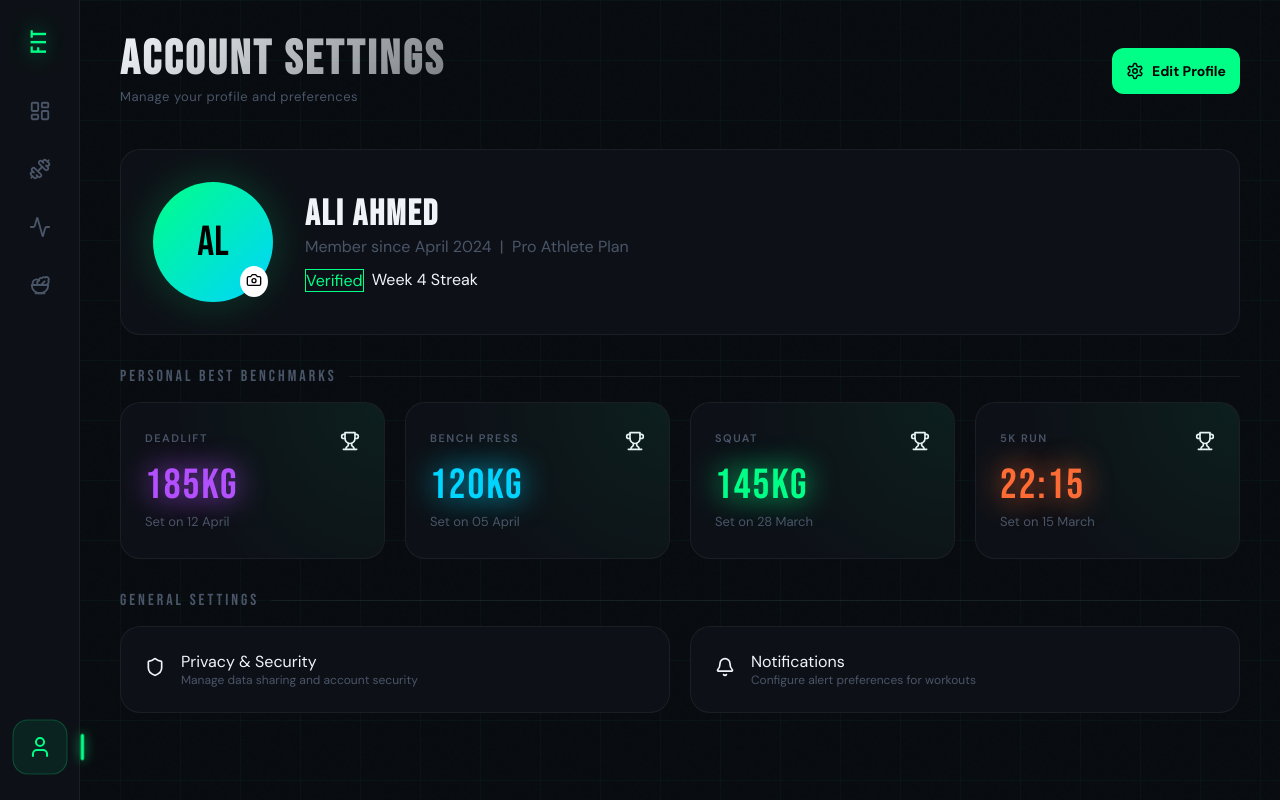
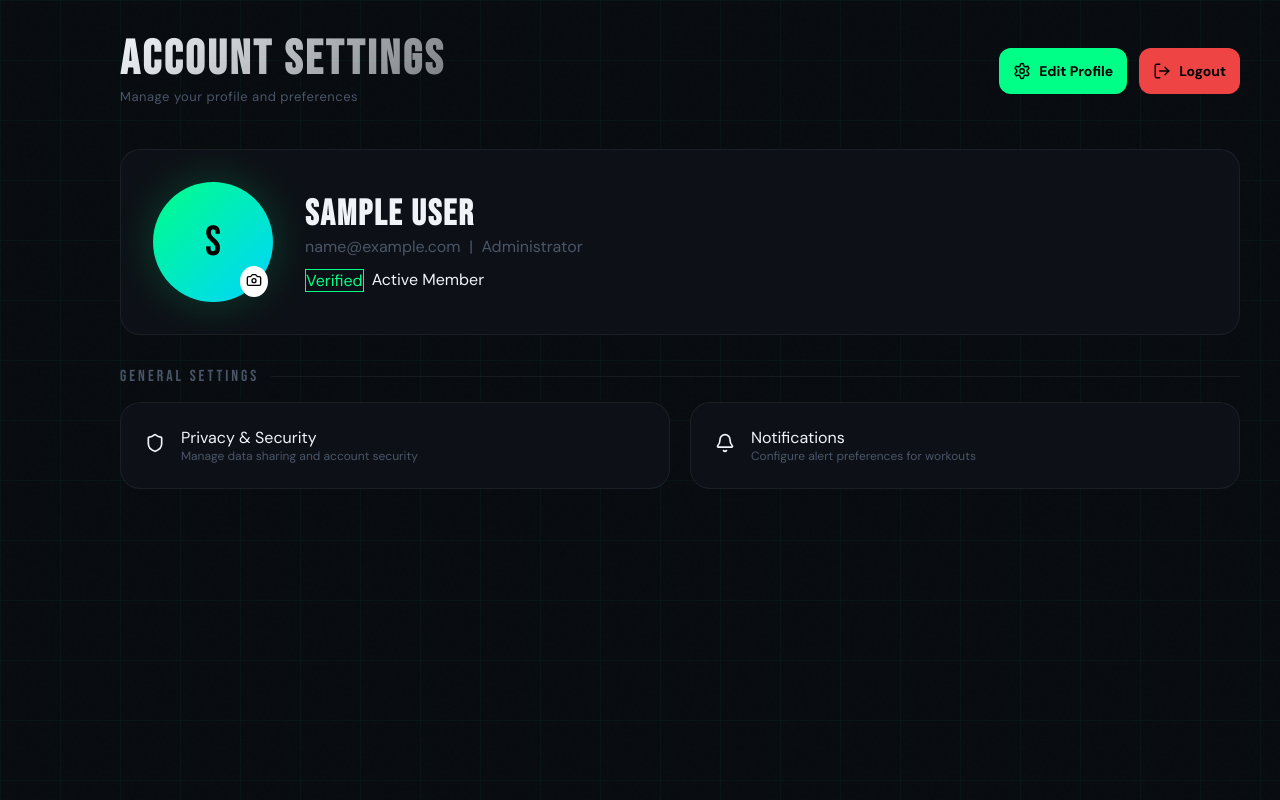
Before and after one commit to Faakhir03Memon/Fitness_Tracker, a React (Vite) app in the folder Frontend/Fitness_Tracker/: page /profile in a window 1280 px wide. Built offline with nearby package versions, Linux system fonts and the light colour scheme; sample sign-in values are in the browser's storage.

Commit message:
feat: implement user profile management page and integrate protected routing in App.jsx

```diff
--- a/Frontend/Fitness_Tracker/src/App.jsx
+++ b/Frontend/Fitness_Tracker/src/App.jsx
@@ -1,27 +1,49 @@
 import React from 'react';
-import { BrowserRouter as Router, Routes, Route } from 'react-router-dom';
-import Sidebar from './components/Sidebar';
+import { BrowserRouter as Router, Routes, Route, Navigate } from 'react-router-dom';
+import { AuthProvider, useAuth } from './context/AuthContext';
 import Dashboard from './pages/Dashboard';
 import Workouts from './pages/Workouts';
 import Progress from './pages/Progress';
 import Nutrition from './pages/Nutrition';
 import Profile from './pages/Profile';
-import './index.css';
+import Login from './pages/Login';
+import Signup from './pages/Signup';
+import AdminDashboard from './pages/Admin/AdminDashboard';
+import './App.css';
+
+const ProtectedRoute = ({ children }) => {
+  const { user, loading } = useAuth();
+  if (loading) return <div>Loading...</div>;
+  return user ? children : <Navigate to="/login" />;
+};
+
+const AdminRoute = ({ children }) => {
+  const { user, loading } = useAuth();
+  if (loading) return <div>Loading...</div>;
+  return user && user.role === 'admin' ? children : <Navigate to="/login" />;
+};
 
 function App() {
   return (
-    <Router>
-      <div className="main-container">
-        <Sidebar />
+    <AuthProvider>
+      <Router>
         <Routes>
-          <Route path="/" element={<Dashboard />} />
-          <Route path="/workouts" element={<Workouts />} />
-          <Route path="/progress" element={<Progress />} />
-          <Route path="/nutrition" element={<Nutrition />} />
-          <Route path="/profile" element={<Profile />} />
+          {/* Public Routes */}
+          <Route path="/login" element={<Login />} />
+          <Route path="/signup" element={<Signup />} />
+
+          {/* Protected User Routes */}
+          <Route path="/" element={<ProtectedRoute><Dashboard /></ProtectedRoute>} />
+          <Route path="/workouts" element={<ProtectedRoute><Workouts /></ProtectedRoute>} />
+          <Route path="/progress" element={<ProtectedRoute><Progress /></ProtectedRoute>} />
+          <Route path="/nutrition" element={<ProtectedRoute><Nutrition /></ProtectedRoute>} />
+          <Route path="/profile" element={<ProtectedRoute><Profile /></ProtectedRoute>} />
+
+          {/* Protected Admin Routes */}
+          <Route path="/admin" element={<AdminRoute><AdminDashboard /></AdminRoute>} />
         </Routes>
-      </div>
-    </Router>
+      </Router>
+    </AuthProvider>
   );
 }
 
--- a/Frontend/Fitness_Tracker/src/pages/Profile.jsx
+++ b/Frontend/Fitness_Tracker/src/pages/Profile.jsx
@@ -1,7 +1,33 @@
-import React from 'react';
-import { Camera, Settings, Shield, Bell, Trophy } from 'lucide-react';
+import React, { useState } from 'react';
+import { Camera, Settings, Shield, Bell, Trophy, LogOut, Save, X } from 'lucide-react';
+import { useAuth } from '../context/AuthContext';
+import axios from 'axios';
 
 const Profile = () => {
+  const { user, login, logout } = useAuth();
+  const [isEditing, setIsEditing] = useState(false);
+  const [formData, setFormData] = useState({
+    name: user?.name || '',
+    email: user?.email || '',
+    password: ''
+  });
+  const [message, setMessage] = useState({ type: '', text: '' });
+
+  const handleUpdate = async (e) => {
+    e.preventDefault();
+    try {
+      const config = {
+        headers: { Authorization: `Bearer ${user.token}` }
+      };
+      const { data } = await axios.put('http://localhost:5000/api/auth/profile', formData, config);
+      login(data);
+      setMessage({ type: 'success', text: 'Profile updated successfully!' });
+      setIsEditing(false);
+    } catch (err) {
+      setMessage({ type: 'error', text: err.response?.data?.message || 'Update failed' });
+    }
+  };
+
   return (
     <main className="main">
       <div className="topbar">
@@ -9,40 +35,92 @@ const Profile = () => {
           <h1>Account Settings</h1>
           <p>Manage your profile and preferences</p>
         </div>
-        <div className="topbar-right">
-          <button className="btn-primary" style={{ display: 'flex', gap: '8px', alignItems: 'center' }}>
-            <Settings size={18} /> Edit Profile
+        <div className="topbar-right" style={{ display: 'flex', gap: '12px' }}>
+          {!isEditing ? (
+            <button className="btn-primary" onClick={() => setIsEditing(true)} style={{ display: 'flex', gap: '8px', alignItems: 'center' }}>
+              <Settings size={18} /> Edit Profile
+            </button>
+          ) : (
+            <button className="btn-primary" onClick={() => setIsEditing(false)} style={{ display: 'flex', gap: '8px', alignItems: 'center', background: '#334155' }}>
+              <X size={18} /> Cancel
+            </button>
+          )}
+          <button className="btn-primary" onClick={logout} style={{ display: 'flex', gap: '8px', alignItems: 'center', background: '#ef4444' }}>
+            <LogOut size={18} /> Logout
           </button>
         </div>
       </div>
 
+      {message.text && (
+        <div style={{
+          padding: '12px',
+          borderRadius: '8px',
+          marginBottom: '20px',
+          background: message.type === 'success' ? '#064e3b' : '#450a0a',
+          color: message.type === 'success' ? '#10b981' : '#f87171',
+          border: `1px solid ${message.type === 'success' ? '#065f46' : '#7f1d1d'}`
+        }}>
+          {message.text}
+        </div>
+      )}
+
       <div className="progress-section" style={{ marginBottom: '32px' }}>
-        <div style={{ display: 'flex', alignItems: 'center', gap: '32px' }}>
+        <div style={{ display: 'flex', alignItems: 'center', gap: '32px', flexWrap: 'wrap' }}>
           <div style={{ position: 'relative' }}>
             <div className="avatar" style={{ width: '120px', height: '120px', fontSize: '42px', boxShadow: '0 0 40px rgba(0,255,135,0.2)' }}>
-              AL
+              {user?.name?.charAt(0) || 'U'}
             </div>
             <button style={{ position: 'absolute', bottom: '5px', right: '5px', background: '#fff', border: 'none', borderRadius: '50%', padding: '6px', cursor: 'pointer' }}>
               <Camera size={16} color="#000" />
             </button>
           </div>
-          <div>
-            <h2 style={{ fontFamily: 'Bebas Neue', fontSize: '36px', letterSpacing: '2px' }}>ALI AHMED</h2>
-            <p style={{ color: 'var(--text-muted)', marginBottom: '12px' }}>Member since April 2024 &nbsp;|&nbsp; Pro Athlete Plan</p>
-            <div style={{ display: 'flex', gap: '8px' }}>
-              <span className="section-tag" style={{ border: '1px solid var(--accent-green)', color: 'var(--accent-green)' }}>Verified</span>
-              <span className="section-tag">Week 4 Streak</span>
+
+          {isEditing ? (
+            <form onSubmit={handleUpdate} style={{ flex: 1, minWidth: '300px' }}>
+              <div style={{ display: 'grid', gridTemplateColumns: '1fr 1fr', gap: '15px', marginBottom: '15px' }}>
+                <div className="form-group">
+                  <label style={{ display: 'block', color: 'var(--text-muted)', marginBottom: '5px', fontSize: '0.8rem' }}>Full Name</label>
+                  <input
+                    type="text"
+                    value={formData.name}
+                    onChange={(e) => setFormData({...formData, name: e.target.value})}
+                    style={{ width: '100%', background: '#1e293b', border: '1px solid #334155', color: 'white', padding: '10px', borderRadius: '6px' }}
+                  />
+                </div>
+                <div className="form-group">
+                  <label style={{ display: 'block', color: 'var(--text-muted)', marginBottom: '5px', fontSize: '0.8rem' }}>Email</label>
+                  <input
+                    type="email"
+                    value={formData.email}
+                    onChange={(e) => setFormData({...formData, email: e.target.value})}
+                    style={{ width: '100%', background: '#1e293b', border: '1px solid #334155', color: 'white', padding: '10px', borderRadius: '6px' }}
+                  />
+                </div>
+              </div>
+              <div className="form-group" style={{ marginBottom: '15px' }}>
+                <label style={{ display: 'block', color: 'var(--text-muted)', marginBottom: '5px', fontSize: '0.8rem' }}>New Password (Leave blank to keep current)</label>
+                <input
+                  type="password"
+                  value={formData.password}
+                  onChange={(e) => setFormData({...formData, password: e.target.value})}
+                  style={{ width: '100%', background: '#1e293b', border: '1px solid #334155', color: 'white', padding: '10px', borderRadius: '6px' }}
+                />
+              </div>
+              <button type="submit" className="btn-primary" style={{ display: 'flex', gap: '8px', alignItems: 'center' }}>
+                <Save size={18} /> Save Changes
+              </button>
+            </form>
+          ) : (
+            <div>
+              <h2 style={{ fontFamily: 'Bebas Neue', fontSize: '36px', letterSpacing: '2px' }}>{user?.name?.toUpperCase()}</h2>
+              <p style={{ color: 'var(--text-muted)', marginBottom: '12px' }}>{user?.email} &nbsp;|&nbsp; {user?.role === 'admin' ? 'Administrator' : 'Fitness Enthusiast'}</p>
+              <div style={{ display: 'flex', gap: '8px' }}>
+                <span className="section-tag" style={{ border: '1px solid var(--accent-green)', color: 'var(--accent-green)' }}>Verified</span>
+                <span className="section-tag">Active Member</span>
+              </div>
             </div>
-          </div>
+          )}
         </div>
-      </div>
-
-      <div className="section-label">Personal Best Benchmarks</div>
-      <div className="stats-grid">
-        <BenchmarkCard icon={<Trophy size={20} />} title="Deadlift" value="185kg" date="Set on 12 April" color="var(--accent-purple)" />
-        <BenchmarkCard icon={<Trophy size={20} />} title="Bench Press" value="120kg" date="Set on 05 April" color="var(--accent-cyan)" />
-        <BenchmarkCard icon={<Trophy size={20} />} title="Squat" value="145kg" date="Set on 28 March" color="var(--accent-green)" />
-        <BenchmarkCard icon={<Trophy size={20} />} title="5K Run" value="22:15" date="Set on 15 March" color="var(--accent-orange)" />
       </div>
 
       <div className="section-label">General Settings</div>
@@ -50,20 +128,13 @@ const Profile = () => {
         <SettingsItem icon={<Shield size={20} />} title="Privacy & Security" desc="Manage data sharing and account security" />
         <SettingsItem icon={<Bell size={20} />} title="Notifications" desc="Configure alert preferences for workouts" />
       </div>
+
+      <style>{`
+        input:focus { outline: none; border-color: var(--accent-green) !important; }
+      `}</style>
     </main>
   );
 };
-
-const BenchmarkCard = ({ icon, title, value, date, color }) => (
-  <div className="stat-card" style={{ '--accent-color-solid': color }}>
-    <div style={{ display: 'flex', justifyContent: 'space-between', marginBottom: '8px' }}>
-       <div className="stat-label">{title}</div>
-       {icon}
-    </div>
-    <div className="stat-value" style={{ fontSize: '42px' }}>{value}</div>
-    <div className="stat-unit">{date}</div>
-  </div>
-);
 
 const SettingsItem = ({ icon, title, desc }) => (
   <div className="workout-card" style={{ cursor: 'pointer' }}>
```
